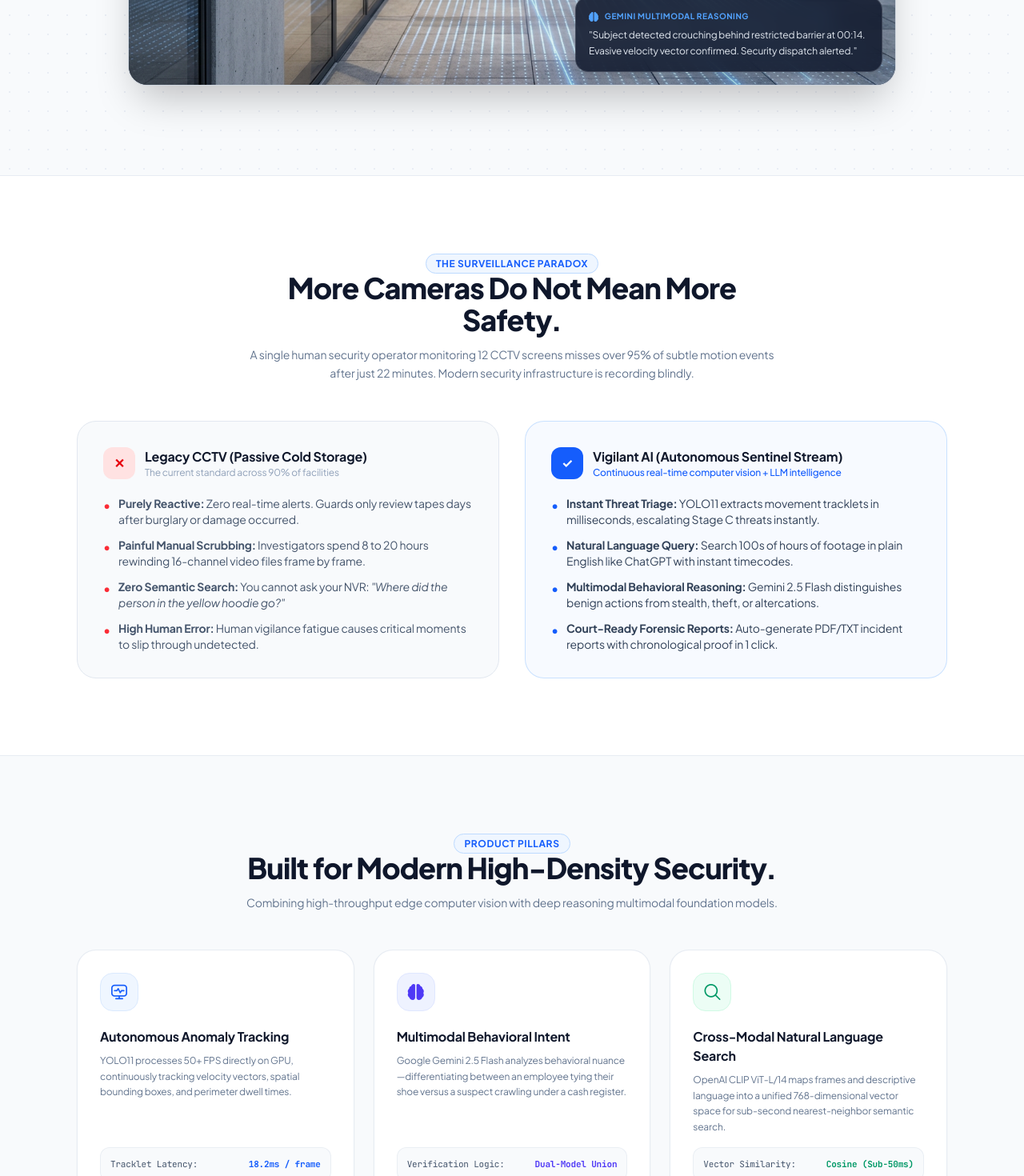
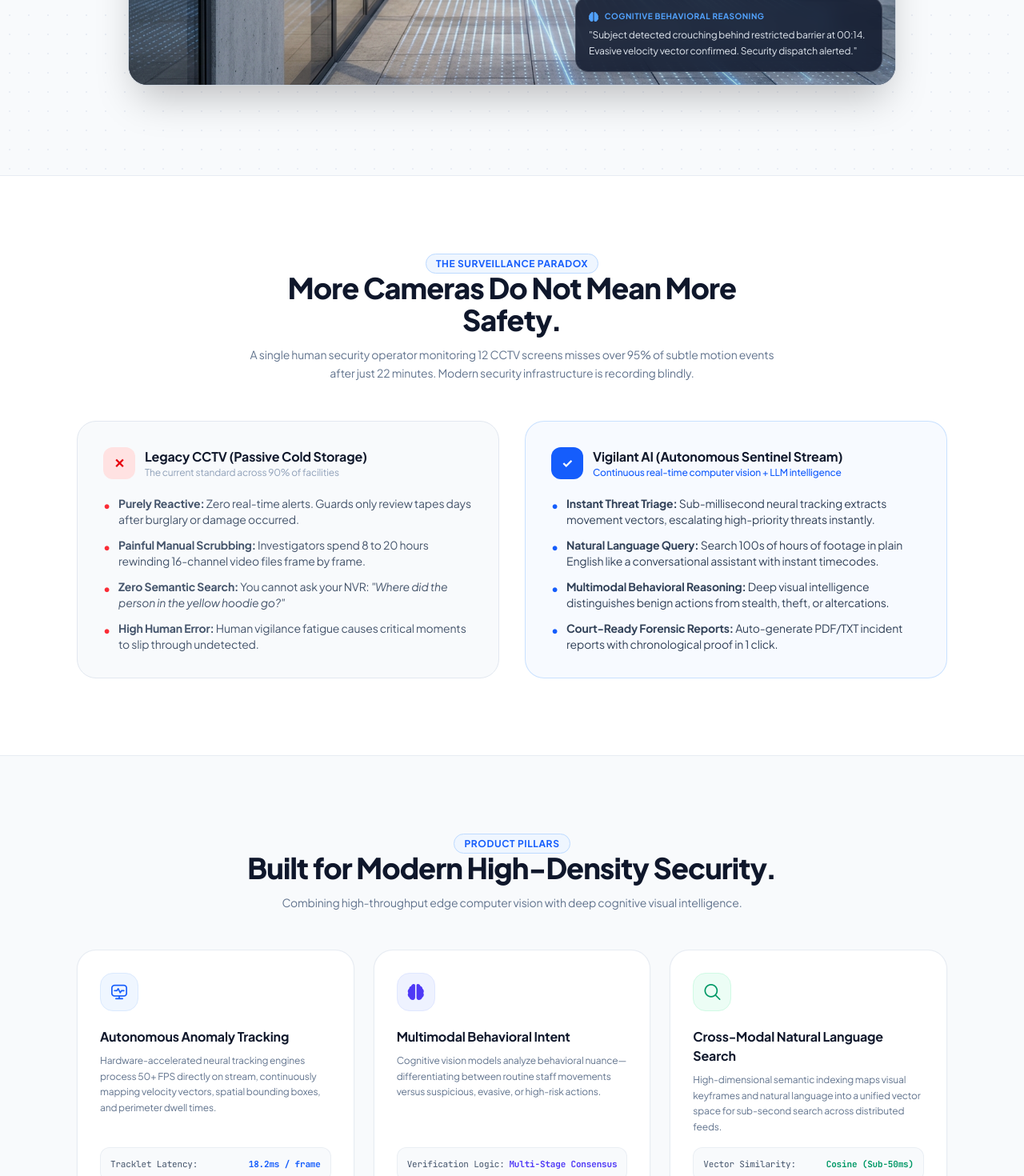
Before and after one commit to pkprajapati7402/Vigilant, a React (Vite) app in the folder vigilant-ai/: page / in a window 1280 px wide. Shown: the part 1330-2800 px from the top of the page at 80% size. Built offline with nearby package versions, Linux system fonts and the light colour scheme.

Commit message:
feat(landing): replace internal model/library names with enterprise capabilities and remove from footer

```diff
--- a/vigilant-ai/src/pages/DashboardPage.tsx
+++ b/vigilant-ai/src/pages/DashboardPage.tsx
@@ -434,7 +434,7 @@ function DashboardView({ videos, loading, totalEvents, totalAlerts, totalTime, o
                             No surveillance footage ingested
                         </h3>
                         <p className="text-xs text-slate-500 max-w-md mx-auto mb-6 leading-relaxed">
-                            Upload CCTV, drone, or security camera footage to trigger <span className="text-blue-600 font-semibold">YOLOv8</span> motion tracking, <span className="text-slate-700 font-medium">Gemini multimodal forensic analysis</span>, and RAG search.
+                            Upload CCTV, drone, or security camera footage to trigger <span className="text-blue-600 font-semibold">autonomous neural</span> motion tracking, <span className="text-slate-700 font-medium">cognitive multimodal forensic analysis</span>, and semantic video search.
                         </p>
                         <button
                             onClick={onUpload}
@@ -737,7 +737,7 @@ function FeedsView({ videos, loading, onUpload, onSelectVideo }: {
                         No surveillance footage ingested
                     </h3>
                     <p className="text-xs text-slate-500 max-w-md mx-auto mb-6 leading-relaxed">
-                        Upload CCTV, drone, or security camera footage to trigger <span className="text-blue-600 font-semibold">YOLOv8</span> motion tracking, <span className="text-slate-700 font-medium">Gemini multimodal forensic analysis</span>, and RAG search.
+                        Upload CCTV, drone, or security camera footage to trigger <span className="text-blue-600 font-semibold">autonomous neural</span> motion tracking, <span className="text-slate-700 font-medium">cognitive multimodal forensic analysis</span>, and semantic video search.
                     </p>
                     <button
                         onClick={onUpload}
--- a/vigilant-ai/src/pages/HomePage.tsx
+++ b/vigilant-ai/src/pages/HomePage.tsx
@@ -426,7 +426,7 @@ function DashboardView({ videos, loading, totalEvents, totalAlerts, totalTime, o
                             No surveillance footage ingested
                         </h3>
                         <p className="text-xs text-slate-500 max-w-md mx-auto mb-6 leading-relaxed">
-                            Upload CCTV, drone, or security camera footage to trigger <span className="text-blue-600 font-semibold">YOLOv8</span> motion tracking, <span className="text-slate-700 font-medium">Gemini multimodal forensic analysis</span>, and RAG search.
+                            Upload CCTV, drone, or security camera footage to trigger <span className="text-blue-600 font-semibold">autonomous neural</span> motion tracking, <span className="text-slate-700 font-medium">cognitive multimodal forensic analysis</span>, and semantic video search.
                         </p>
                         <button
                             onClick={onUpload}
@@ -729,7 +729,7 @@ function FeedsView({ videos, loading, onUpload, onSelectVideo }: {
                         No surveillance footage ingested
                     </h3>
                     <p className="text-xs text-slate-500 max-w-md mx-auto mb-6 leading-relaxed">
-                        Upload CCTV, drone, or security camera footage to trigger <span className="text-blue-600 font-semibold">YOLOv8</span> motion tracking, <span className="text-slate-700 font-medium">Gemini multimodal forensic analysis</span>, and RAG search.
+                        Upload CCTV, drone, or security camera footage to trigger <span className="text-blue-600 font-semibold">autonomous neural</span> motion tracking, <span className="text-slate-700 font-medium">cognitive multimodal forensic analysis</span>, and semantic video search.
                     </p>
                     <button
                         onClick={onUpload}
--- a/vigilant-ai/src/pages/LandingPage.tsx
+++ b/vigilant-ai/src/pages/LandingPage.tsx
@@ -13,7 +13,7 @@ export default function LandingPage() {
             badgeCls: "bg-red-50 text-red-600 border-red-200",
             time: "00:14 – 00:26",
             cam: "CAM-01 · North Entrance",
-            synopsis: "Subject observed crawling low along perimeter floor towards service entrance. Gemini flagged evasive posture and erratic motion pattern.",
+            synopsis: "Subject observed crawling low along perimeter floor towards service entrance. Behavioral telemetry flagged evasive posture and erratic motion pattern.",
             intent: "unauthorized_entry",
             matchScore: 98.6
         },
@@ -33,7 +33,7 @@ export default function LandingPage() {
             badgeCls: "bg-amber-50 text-amber-700 border-amber-200",
             time: "02:40 – 02:48",
             cam: "CAM-02 · Emergency Bay",
-            synopsis: "Silver delivery van idling in designated red zone with hazard lights inactive. YOLO11 vehicle tracking logged 8-minute dwell.",
+            synopsis: "Silver delivery van idling in designated red zone with hazard lights inactive. Spatial dwell telemetry logged 8-minute stationary duration.",
             intent: "parking_violation",
             matchScore: 91.0
         }
@@ -85,7 +85,7 @@ export default function LandingPage() {
                     <div className="flex items-center gap-3">
                         <div className="hidden lg:flex items-center gap-2 px-3 py-1 bg-emerald-50 border border-emerald-200 rounded-full text-[11px] font-medium text-emerald-700">
                             <span className="w-2 h-2 rounded-full bg-emerald-500 animate-pulse" />
-                            <span>Cloud T4 GPU Active</span>
+                            <span>Neural Core Online</span>
                         </div>
                         <button
                             onClick={() => navigate('/dashboard')}
@@ -123,7 +123,7 @@ export default function LandingPage() {
                         99% of surveillance cameras in airports, warehouses, retail centers, and enterprise campuses record passively to cold storage. Human teams only review footage <strong className="text-slate-800">after</strong> a breach has already happened.
                     </p>
                     <p className="text-xs sm:text-sm text-slate-500 max-w-2xl mx-auto leading-relaxed font-medium">
-                        Vigilant AI monitors every camera feed simultaneously with <strong className="text-blue-600">YOLO11</strong> high-speed tracklets, analyzes behavioral intent using <strong className="text-indigo-600">Gemini 2.5</strong>, and lets security operators interrogate hundreds of hours in plain English.
+                        Vigilant AI monitors every camera feed simultaneously with <strong className="text-blue-600">high-speed neural tracklets</strong>, analyzes behavioral intent using <strong className="text-indigo-600">cognitive visual reasoning</strong>, and lets security operators interrogate hundreds of hours of multi-camera footage in plain English.
                     </p>
 
                     {/* CTAs */}
@@ -204,7 +204,7 @@ export default function LandingPage() {
                         <div className="absolute bottom-4 right-4 bg-slate-900/85 backdrop-blur-md border border-white/15 rounded-2xl p-4 text-white max-w-sm hidden sm:block shadow-xl">
                             <div className="flex items-center gap-2 mb-1.5">
                                 <Flaticon name="brain" type="sr" className="text-blue-400 text-xs" />
-                                <span className="text-[10px] font-bold uppercase tracking-wider text-blue-400">Gemini Multimodal Reasoning</span>
+                                <span className="text-[10px] font-bold uppercase tracking-wider text-blue-400">Cognitive Behavioral Reasoning</span>
                             </div>
                             <p className="text-xs text-slate-200 leading-relaxed font-sans">
                                 "Subject detected crouching behind restricted barrier at 00:14. Evasive velocity vector confirmed. Security dispatch alerted."
@@ -275,15 +275,15 @@ export default function LandingPage() {
                             <ul className="space-y-3 text-xs sm:text-sm text-slate-700">
                                 <li className="flex items-start gap-2.5">
                                     <span className="text-blue-600 font-bold shrink-0 mt-0.5">•</span>
-                                    <span><strong>Instant Threat Triage:</strong> YOLO11 extracts movement tracklets in milliseconds, escalating Stage C threats instantly.</span>
+                                    <span><strong>Instant Threat Triage:</strong> Sub-millisecond neural tracking extracts movement vectors, escalating high-priority threats instantly.</span>
                                 </li>
                                 <li className="flex items-start gap-2.5">
                                     <span className="text-blue-600 font-bold shrink-0 mt-0.5">•</span>
-                                    <span><strong>Natural Language Query:</strong> Search 100s of hours of footage in plain English like ChatGPT with instant timecodes.</span>
+                                    <span><strong>Natural Language Query:</strong> Search 100s of hours of footage in plain English like a conversational assistant with instant timecodes.</span>
                                 </li>
                                 <li className="flex items-start gap-2.5">
                                     <span className="text-blue-600 font-bold shrink-0 mt-0.5">•</span>
-                                    <span><strong>Multimodal Behavioral Reasoning:</strong> Gemini 2.5 Flash distinguishes benign actions from stealth, theft, or altercations.</span>
+                                    <span><strong>Multimodal Behavioral Reasoning:</strong> Deep visual intelligence distinguishes benign actions from stealth, theft, or altercations.</span>
                                 </li>
                                 <li className="flex items-start gap-2.5">
                                     <span className="text-blue-600 font-bold shrink-0 mt-0.5">•</span>
@@ -305,7 +305,7 @@ export default function LandingPage() {
                         Built for Modern High-Density Security.
                     </h2>
                     <p className="text-xs sm:text-sm text-slate-500 leading-relaxed">
-                        Combining high-throughput edge computer vision with deep reasoning multimodal foundation models.
+                        Combining high-throughput edge computer vision with deep cognitive visual intelligence.
                     </p>
                 </div>
 
@@ -320,7 +320,7 @@ export default function LandingPage() {
                                 Autonomous Anomaly Tracking
                             </h3>
                             <p className="text-xs text-slate-500 leading-relaxed mb-4">
-                                YOLO11 processes 50+ FPS directly on GPU, continuously tracking velocity vectors, spatial bounding boxes, and perimeter dwell times.
+                                Hardware-accelerated neural tracking engines process 50+ FPS directly on stream, continuously mapping velocity vectors, spatial bounding boxes, and perimeter dwell times.
                             </p>
                         </div>
                         <div className="bg-slate-50 rounded-xl p-3 border border-slate-200/60 text-[11px] font-mono text-slate-600 flex items-center justify-between">
@@ -339,12 +339,12 @@ export default function LandingPage() {
                                 Multimodal Behavioral Intent
                             </h3>
                             <p className="text-xs text-slate-500 leading-relaxed mb-4">
-                                Google Gemini 2.5 Flash analyzes behavioral nuance—differentiating between an employee tying their shoe versus a suspect crawling under a cash register.
+                                Cognitive vision models analyze behavioral nuance—differentiating between routine staff movements versus suspicious, evasive, or high-risk actions.
                             </p>
                         </div>
                         <div className="bg-slate-50 rounded-xl p-3 border border-slate-200/60 text-[11px] font-mono text-slate-600 flex items-center justify-between">
                             <span>Verification Logic:</span>
-                            <span className="text-indigo-600 font-bold">Dual-Model Union</span>
+                            <span className="text-indigo-600 font-bold">Multi-Stage Consensus</span>
                         </div>
                     </div>
 
@@ -358,7 +358,7 @@ export default function LandingPage() {
                                 Cross-Modal Natural Language Search
                             </h3>
                             <p className="text-xs text-slate-500 leading-relaxed mb-4">
-                                OpenAI CLIP ViT-L/14 maps frames and descriptive language into a unified 768-dimensional vector space for sub-second nearest-neighbor semantic search.
+                                High-dimensional semantic indexing maps visual keyframes and natural language into a unified vector space for sub-second search across distributed feeds.
                             </p>
                         </div>
                         <div className="bg-slate-50 rounded-xl p-3 border border-slate-200/60 text-[11px] font-mono text-slate-600 flex items-center justify-between">
@@ -463,26 +463,26 @@ export default function LandingPage() {
                     </div>
 
                     <div className="bg-white border border-slate-200/80 rounded-2xl p-5 shadow-xs space-y-2">
-                        <span className="text-[10px] font-bold px-2 py-0.5 rounded bg-blue-50 text-blue-600 uppercase">Layer 2 · GPU</span>
-                        <h4 className="text-sm font-bold text-slate-900">YOLO11 Tracklets</h4>
+                        <span className="text-[10px] font-bold px-2 py-0.5 rounded bg-blue-50 text-blue-600 uppercase">Layer 2 · Edge Neural</span>
+                        <h4 className="text-sm font-bold text-slate-900">Spatial Perception</h4>
                         <p className="text-xs text-slate-500 leading-relaxed">
-                            Extracts spatial bounding boxes, person counts, and velocity vectors at 50+ FPS real-time.
+                            Extracts spatial bounding boxes, entity counts, and velocity vectors at 50+ FPS real-time.
                         </p>
                     </div>
 
                     <div className="bg-white border border-slate-200/80 rounded-2xl p-5 shadow-xs space-y-2">
-                        <span className="text-[10px] font-bold px-2 py-0.5 rounded bg-purple-50 text-purple-600 uppercase">Layer 3 · Vector</span>
-                        <h4 className="text-sm font-bold text-slate-900">CLIP Embeddings</h4>
+                        <span className="text-[10px] font-bold px-2 py-0.5 rounded bg-purple-50 text-purple-600 uppercase">Layer 3 · Vector Index</span>
+                        <h4 className="text-sm font-bold text-slate-900">Semantic Embeddings</h4>
                         <p className="text-xs text-slate-500 leading-relaxed">
-                            Encodes keyframes into 768-D vectors stored for sub-50ms cosine similarity natural language search.
+                            Encodes keyframes into high-density vectors stored for sub-50ms cosine similarity natural language search.
                         </p>
                     </div>
 
                     <div className="bg-white border border-slate-200/80 rounded-2xl p-5 shadow-xs space-y-2">
-                        <span className="text-[10px] font-bold px-2 py-0.5 rounded bg-emerald-50 text-emerald-600 uppercase">Layer 4 · LLM</span>
-                        <h4 className="text-sm font-bold text-slate-900">Gemini 2.5 Intent</h4>
+                        <span className="text-[10px] font-bold px-2 py-0.5 rounded bg-emerald-50 text-emerald-600 uppercase">Layer 4 · Cognitive Core</span>
+                        <h4 className="text-sm font-bold text-slate-900">Behavioral Reasoning</h4>
                         <p className="text-xs text-slate-500 leading-relaxed">
-                            Synthesizes forensic narrative, verifies criminal intent, and assigns Stage A/B/C severity levels.
+                            Synthesizes forensic narrative, confirms suspicious intent, and categorizes high-priority threat levels.
                         </p>
                     </div>
                 </div>
@@ -530,7 +530,6 @@ export default function LandingPage() {
                     <div className="flex items-center gap-6 font-medium text-slate-600">
                         <button onClick={() => navigate('/dashboard')} className="hover:text-blue-600 cursor-pointer">Console</button>
                         <button onClick={() => navigate('/benchmarks')} className="hover:text-blue-600 cursor-pointer">Benchmarks</button>
-                        <span className="text-slate-400">Powered by Gemini 2.5 Flash & YOLO11</span>
                     </div>
                 </div>
             </footer>
```
